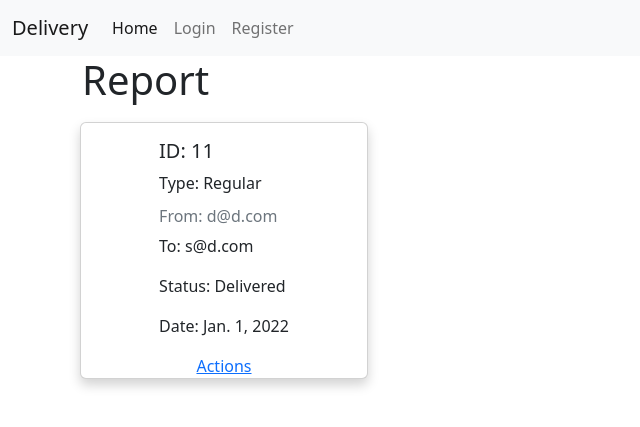
After one commit to Ziyadaj/Delivery, a Django app: page /report/1 in a window 1280 px wide. The commit adds this page. Shown: the top 427 px of the page, without its empty margins (0-640 px from the left). Run offline with Django 4.2, Linux system fonts and the light colour scheme; data comes from the database, SQL or seed files in the repository; parts of the project's set-up code (start-up, migrations or seed data) failed here and were passed over.

Commit message:
Report, traceback and other changes

```diff
--- a/Delivery/admin.py
+++ b/Delivery/admin.py
@@ -1,5 +1,5 @@
 from django.contrib import admin
-from .models import User, Package, RetailCenter, TransportedBy, TransportationEvent, Location, Truck, Plane, Airport, Customer
+from .models import User, Package, RetailCenter, TransportedBy, TransportationEvent, Location, Truck, Plane, Airport
 
 # Register your models here.
 admin.site.register(User)
@@ -11,4 +11,3 @@ admin.site.register(Location)
 admin.site.register(Truck)
 admin.site.register(Plane)
 admin.site.register(Airport)
-admin.site.register(Customer)
--- a/Delivery/static/Delivery/javascript.js
+++ b/Delivery/static/Delivery/javascript.js
@@ -21,7 +21,7 @@ function deleteUser(id) {
         $(document).ready(function () {
             $.ajax({
                 method: 'POST',
-                url: `user/delete/${id}`,
+                url: `/deleteuser/${id}`,
                 success: function (data) {
                     //this gets called when server returns an OK response
                     alert("it worked!");
@@ -89,3 +89,11 @@ function collapse() {
         y.style.display = "none";
     }
 }
+function collapseUser() {
+    var x = document.getElementById("form-collapse");
+    if (x.style.display === "none") {
+        x.style.display = "block";
+    } else {
+        x.style.display = "none";
+    }
+}
--- a/Delivery/templates/Delivery/index.html
+++ b/Delivery/templates/Delivery/index.html
@@ -21,23 +21,10 @@
                 }
             }
         </script>
+        {% block scripts %}
+        {% endblock %}
     </head>
     <body>
-      {% if messages %}
-        <ul class="messages">
-            {% for message in messages %}
-                {% if message.tags == 'success' %}
-                    <div class="alert alert-success" role="alert">
-                        {{ message }}
-                    </div>
-                {% elif message.tags == 'error' %}
-                    <div class="alert alert-danger" role="alert">
-                        {{ message }}
-                    </div>
-                {% endif %}
-            {% endfor %}
-        </ul>
-      {% endif %}
         <nav class="navbar navbar-expand-lg bg-light">
             <div class="container-fluid">
               <a class="navbar-brand" href="#">Delivery</a>
@@ -50,7 +37,7 @@
                     <a class="nav-link active" aria-current="page" href="{% url 'index' %}">Home</a>
                   </li>
                   {% if user.is_authenticated %}
-                    {% if user.is_staff %}
+                    {% if request.user.is_staff %}
                     <li class="nav-item">
                         <a class="nav-link" href="{% url 'packages' %}">Packages</a>
                     </li>
--- a/Delivery/templates/Delivery/package.html
+++ b/Delivery/templates/Delivery/package.html
@@ -34,12 +34,12 @@
         <button class="btn btn-success" onclick="collapse()">Update</button>
     </div>
     <div style="display: none;" id="collapse">
-        <!-- delete -->
         <h1>Update</h1>
         <form method="post">
             {% csrf_token %}
             <h2>Package</h2>
             {{form1}}
+
             <br>
             <h2>Location</h2>
             {{form2}}
--- /dev/null
+++ b/Delivery/templates/Delivery/report.html
@@ -0,0 +1,112 @@
+{% extends "Delivery/index.html" %}
+{% load static %}
+{% block body %}
+{% if messages %}
+    <ul class="messages">
+        {% for message in messages %}
+            {% if message.tags == 'success' %}
+                <div class="alert alert-success" role="alert">
+                    {{ message }}
+                </div>
+            {% elif message.tags == 'error' %}
+                <div class="alert alert-danger" role="alert">
+                    {{ message }}
+                </div>
+            {% endif %}
+        {% endfor %}
+    </ul>
+{% endif %}
+<div class="container">
+    <div class="row">
+        {% if id == 2 %}
+        <div>
+            <h1>Report for packages</h1>
+        </div>
+        <div class="col-sm-6">
+            <form id="form2" action="" method="post">
+                {% csrf_token %}
+                {{form.start_date}}
+                {{form.end_date}}
+                {{form.status}}
+                <br>
+                <input type="hidden" name="form_type" value="form2">
+                <button name="get" type="submit" class="btn btn-primary">Get report</button>
+            </form>
+        </div>
+        {% elif id == 3 %}
+        <div>
+            <h1>Report for packages</h1>
+        </div>
+        <div class="col-sm-6">
+            <form id="form3" action="" method="post">
+                {% csrf_token %}
+                {{form.start_date}}
+                {{form.end_date}}
+                {{form.category}}
+                <br>
+                <input type="hidden" name="form_type" value="form3">
+
+                <button name="get" type="submit" class="btn btn-primary">Get report</button>
+            </form>
+        </div>
+        {% elif id == 4 %}
+        <div>
+            <h1>Report for packages</h1>
+        </div>
+        <div class="col-sm-6">
+            <form id="form4" action="" method="post">
+                {% csrf_token %}
+                {{form.category}}
+                {{form.status}}
+                {{form.location}}
+                <br>
+                <input type="hidden" name="form_type" value="form4">
+                <button name="get" type="submit" class="btn btn-primary">Get report</button>
+            </form>
+        </div>
+        {% elif id == 5 %}
+        <div>
+            <h1>Report for packages</h1>
+        </div>
+        <div class="col-sm-6">
+            <form id="form5" action="" method="post">
+                {% csrf_token %}
+                {{form.user}}
+                <br>
+                <input type="hidden" name="form_type" value="form5">
+                <button name="get" type="submit" class="btn btn-primary">Get report</button>
+            </form>
+        </div>
+
+        {% endif %}
+    </div>
+    <div>
+        <h1>Report</h1>
+    </div>
+
+    <div id="report-body">
+
+        {% if packages %}
+        <div class="row">
+        {% for package in packages %}
+            <div class="card" style="width: 18rem; margin: 10px;">
+                <div class="card-body">
+                    <h5 class="card-title">ID: {{package.id}}</h5>
+                    <p class="card-text">Type: {{package.category}}</p>
+                    <h6 class="card-subtitle mb-2 text-muted">From: {{package.user}}</h6>
+                    <p class="card-text">To: {{package.recipient}}</p>
+                    <p class="card-text">Status: {{package.status}}</p>
+                    <p class="card-text">Date: {{package.final_delivery_date}}</p>
+                </div>
+                <a href="{% url 'package' package.id %}">Actions</a>
+            </div>
+            {% endfor %}
+        </div>
+        {% else %}
+            <p>No packages found</p>
+        {% endif %}
+
+    </div>
+</div>
+
+{% endblock %}
--- a/Delivery/templates/Delivery/user.html
+++ b/Delivery/templates/Delivery/user.html
@@ -6,17 +6,17 @@
     <div>
         <h1>User</h1>
     </div>
-    {% if user.is_staff %}
+    {% if request.user.is_staff %}
         <div class="card" style="width: 18rem; margin: 10px;">
             <div class="card-body">
                 <h5 class="card-title">{{user.id}}</h5>
                 <h6 class="card-subtitle mb-2 text-muted">{{user.username}}</h6>
                 <p class="card-text">{{user.email}}</p>
             </div>
-            <button style="margin-bottom: 10px;" class="btn btn-primary" onclick="Collapse('form{{user.id}}')">Edit</button>
+            <button style="margin-bottom: 10px;" class="btn btn-primary" onclick="collapseUser()">Edit</button>
 
             <button class="btn btn-danger" onclick="deleteUser('{{user.id}}')">Delete</button>
-            <form id="form{{user.id}}" action="" method="post" style="display: none;">
+            <form id="form-collapse" action="" method="post" style="display: none;">
                 {% csrf_token %}
                 {{form}}
                 <br>
--- a/Delivery/urls.py
+++ b/Delivery/urls.py
@@ -13,12 +13,15 @@ urlpatterns = [
     path("users", views.users, name="users"),
     path("user/<int:id>", views.user, name="user"),
     path("reports", views.reports, name="reports"),
+    path("report/<int:id>", views.report, name="report"),
     path("send_package", views.send_package, name="send_package"),
+    path("trace/<int:id>", views.trace, name="trace"),
 
     # jQuery Routes
     path("delete/<int:id>", views.delete, name="delete"),
-    path("user/delete/<int:id>", views.delete, name="delete"),
+    path("deleteuser/<int:id>", views.user_delete, name="delete"),
     path("pay/<int:id>", views.payment, name="pay"),
+    path("report/<int:id>", views.report, name="report"),
 
     #API Routes
     path("send_email", views.send_email, name="send_email"),
--- a/Delivery/views.py
+++ b/Delivery/views.py
@@ -8,7 +8,7 @@ from django.contrib.auth.decorators import login_required
 from django.views.decorators.csrf import csrf_exempt
 from django.http import HttpResponse, HttpResponseRedirect
 from django.shortcuts import render
-from .models import User, Package, RetailCenter, TransportationEvent, Location, Truck, Plane, Airport, Customer, TransportedBy, Warehouse
+from .models import User, Package, RetailCenter, TransportationEvent, Location, Truck, Plane, Airport, TransportedBy, Warehouse
 from django.contrib.admin.views.decorators import staff_member_required
 from django.contrib import messages
 from django.core.mail import send_mail,BadHeaderError
@@ -25,31 +25,32 @@ class PackageForm(forms.ModelForm):
         fields = ['recipient','weight', 'destination', 'dimensions', 'insurance_amount', 'status', 'category', 'value', 'final_delivery_date']
         widgets = {
             'recipient': forms.Select(choices=[(user, user) for user in User.objects.all()], attrs={'class': 'form-control'}),
-            'weight': forms.NumberInput(attrs={'class': 'form-control'}),
-            'destination': forms.TextInput(attrs={'class': 'form-control'}),
+            'weight': forms.NumberInput(attrs={'class': 'form-control', 'placeholder': 'in kilograms'}),
+            'destination': forms.TextInput(attrs={'class': 'form-control', 'placeholder': 'Riyadh, Jeddah, etc...'}),
             'dimensions': forms.Select(choices=[(dimension, dimension) for dimension in dimensions], attrs={'class': 'form-control'}),
-            'insurance_amount': forms.NumberInput(attrs={'class': 'form-control'}),
+            'insurance_amount': forms.NumberInput(attrs={'class': 'form-control', 'placeholder': 'in dollars'}),
             'status': forms.Select(choices=[(status, status) for status in status], attrs={'class': 'form-control'}),
             'category': forms.Select(choices=[(category, category) for category in categories], attrs={'class': 'form-control'}),
-            'value': forms.NumberInput(attrs={'class': 'form-control'}),
-            'final_delivery_date': forms.DateInput(attrs={'class': 'form-control'}),
+            'value': forms.NumberInput(attrs={'class': 'form-control', 'placeholder': 'in dollars'}),
+            'final_delivery_date': forms.DateInput(attrs={'class': 'form-control' , 'placeholder': 'M/DD/YYYY'}),
         }
 class LocationForm(forms.ModelForm):
     class Meta:
         model = Location
         fields = ['city']
         widgets = {
-            'city': forms.TextInput(attrs={'class': 'form-control'}),
+            'city': forms.TextInput(attrs={'class': 'form-control', 'placeholder': 'Riyadh, Jeddah, etc...'}),
         }
 class LocationTypeForm(forms.Form):
     type = forms.ChoiceField(choices=[(type, type) for type in loc_type])
+    identifier = forms.CharField(max_length=100, widget=forms.TextInput(attrs={'class': 'form-control', 'placeholder': 'Enter the identifier ex. truck number, airport code, etc...'}))
 class TransportationEventForm(forms.ModelForm):
     class Meta:
         model = TransportationEvent
-        fields = ['type', 'delivery_route']
+        fields = ['event_type', 'delivery_route']
         widgets = {
-            'type': forms.Select(choices=[(type, type) for type in event_type], attrs={'class': 'form-control'}),
-            'delivery_route': forms.TextInput(attrs={'class': 'form-control'}),
+            'event_type': forms.Select(choices=[(event_type, event_type) for event_type in event_type], attrs={'class': 'form-control'}),
+            'delivery_route': forms.TextInput(attrs={'class': 'form-control', 'placeholder': 'Enter the route, ie: Chicago to New York'}),
         }
 
 class RetailCenterForm(forms.ModelForm):
@@ -58,7 +59,7 @@ class RetailCenterForm(forms.ModelForm):
         fields = ['address', 'type']
         widgets = {
             'type': forms.Select(choices=[(type, type) for type in ['Retail', 'Distribution']], attrs={'class': 'form-control'}),
-            'address': forms.TextInput(attrs={'class': 'form-control'}),
+            'address': forms.TextInput(attrs={'class': 'form-control', 'placeholder': 'Enter the address, ie: 123 Main St.'}),
         }
 class UserForm(forms.ModelForm):
     class Meta:
@@ -73,12 +74,18 @@ class UserForm(forms.ModelForm):
         }
 
 class ReportForm(forms.Form):
-    start_date = forms.DateField(widget=forms.DateInput(attrs={'class': 'form-control'}))
-    end_date = forms.DateField(widget=forms.DateInput(attrs={'class': 'form-control'}))
-    status = forms.ChoiceField(choices=[(status, status) for status in status], widget=forms.Select(attrs={'class': 'form-control'}))
-    category = forms.ChoiceField(choices=[(category, category) for category in categories], widget=forms.Select(attrs={'class': 'form-control'}))
+    start_date = forms.DateField(required=False,widget=forms.DateInput(attrs={'class': 'form-control' , 'placeholder': 'M/DD/YYYY'}))
+    end_date = forms.DateField(required=False, widget=forms.DateInput(attrs={'class': 'form-control' , 'placeholder': 'M/DD/YYYY'}))
+    status = forms.ChoiceField(choices=[(status, status) for status in status], required=False, widget=forms.Select(attrs={'class': 'form-control'}))
+    category = forms.ChoiceField(choices=[(category, category) for category in categories], required=False, widget=forms.Select(attrs={'class': 'form-control'}))
+    user = forms.ChoiceField(choices=[(user, user) for user in User.objects.all()], required=False, widget=forms.Select(attrs={'class': 'form-control'}))
+    location = forms.ChoiceField(choices=[(location.city, location.city) for location in Location.objects.all()], required=False, widget=forms.Select(attrs={'class': 'form-control'}))
+
+
 
 def index(request):
+    if request.method == "POST":
+        send_email(request)
     return render(request, 'Delivery/index.html')
 
 #Adminstration/Employee functions
@@ -91,12 +98,13 @@ def packages(request):
         packages = Package.objects.filter(user_id=request.user.id)
         #get received package for user by recipient name
         package = Package.objects.filter(recipient=request.user.username)
+        print(package)
         return render(request, "Delivery/packages.html", {
             "packages": packages,
             "package": package,
             "isCustomer": True,
-            "empty": not packages.exists(),
-            "delivered": packages.filter(status="Delivered").exists(),
+            "emptyID": not packages.exists(),
+            "emptyName": not package.exists(),
         })
 
     packages = Package.objects.all()
@@ -124,36 +132,36 @@ def package(request, id):
     form1 = PackageForm(request.POST or None, instance=package)
     form2 = LocationForm(request.POST)
     form3 = LocationTypeForm(request.POST)
-    # form4 = RetailCenterForm(request.POST)
     form4 = TransportationEventForm(request.POST)
-    if form1.is_valid() and form2.is_valid() and form3.is_valid() and form4.is_valid():
-        form1.save()
-        #create location
-        form2.save()
-        #create package
-        package = form1.save(commit=False)
-        package.save()
-        #create transportation event
-        form4.save()
-        #create retail center
-        # form4.save()
-        #create location type
-        location_type = form3.save(commit=False)
-        if (location_type.type == 'Plane'):
-            plane = Plane.objects.create(flight_number="", location=Location.objects.get(city=form2.cleaned_data['city']))
-            plane.save()
-        elif (location_type.type == 'Truck'):
-            truck = Truck.objects.create(truck_number=1, location=Location.objects.get(city=form2.cleaned_data['city']))
-            truck.save()
-        elif (location_type.type == 'Airport'):
-            airport = Airport.objects.create(airport_code="",address=form2.cleaned_data['city'])
-            airport.save()
-        elif (location_type.type == 'Warehouse'):
-            warehouse = Warehouse.objects.create(warehouse_address="",address=form2.cleaned_data['city'])
-            warehouse.save()
-        location_type.save()
-        messages.success(request, 'Package updated successfully')
-        return HttpResponseRedirect(reverse("packages"))
+    if request.method == "POST":
+        if form1.is_valid() and form2.is_valid() and form3.is_valid() and form4.is_valid():
+            form1.save()
+            #create location
+            loc = form2.save(commit=False)
+            loc.package = package
+            loc.save()
+            #create transportation event
+            form4.save()
+            #TransportedBy
+            TransportedBy.objects.create(schedule_number=form4.save(), package_number=package)
+            #create location type
+            location_type = form3.cleaned_data['type']
+            if (location_type == 'Plane'):
+                plane = Plane.objects.create(flight_number=form3.cleaned_data['identifier'], location=Location.objects.get(city=form2.cleaned_data['city']))
+
+                plane.save()
+            elif (location_type == 'Truck'):
+                truck = Truck.objects.create(truck_number=form3.cleaned_data['identifier'], location=Location.objects.get(city=form2.cleaned_data['city']))
+                truck.save()
+            elif (location_type == 'Airport'):
+                airport = Airport.objects.create(airport_code=form3.cleaned_data['identifier'], location = Location.objects.get(city=form2.cleaned_data['city']))
+                airport.save()
+            elif (location_type == 'Warehouse'):
+                warehouse = Warehouse.objects.create(warehouse_address=form3.cleaned_data['identifier'], location = Location.objects.get(city=form2.cleaned_data['city']))
+                warehouse.save()
+            messages.success(request, 'Package updated successfully')
+            return HttpResponseRedirect(reverse("packages"))
+
     return render(request, "Delivery/package.html", {
         "package": package,
         "form1": PackageForm(instance=package),
@@ -170,13 +178,18 @@ def delete(request, id):
         package = Package.objects.get(pk=id)
         package.delete()
         messages.success(request, 'Package deleted successfully')
+    return HttpResponseRedirect(reverse("packages"))
 
-    elif (User.objects.filter(pk=id).exists()):
+@login_required
+@staff_member_required
+@csrf_exempt
+def user_delete(request, id):
+    # delete either a package or a user
+    if (User.objects.filter(pk=id).exists()):
         user = User.objects.get(pk=id)
         user.delete()
         messages.success(request, 'User deleted successfully')
-
-    return HttpResponseRedirect(reverse("packages"))
+    return HttpResponseRedirect(reverse("users"))
 
 #add/remove/edit user
 
@@ -232,21 +245,35 @@ def send_email(request):
         return HttpResponse('Make sure all fields are entered and valid.')
 
 def reports(request):
-    packages = Package.objects.all()
-    #querys
-    #List all lost/delayed/delivered packages between two dates
-    packages = Package.objects.filter(status='delivered', final_delivery_date__range=['2020-01-01', '2020-12-31'])
-    #List the total number of package types (Regular, Fragile, Liquid, Chemical ) that have been sent between two dates.
-    packages = Package.objects.filter(category='Regular', final_delivery_date__range=['2020-01-01', '2020-12-31'])
-    #Package Delivery Tracking based on categories, locations and status. For example, list all fragile packages currently in transit at Riyadh.
-    packages = Package.objects.filter(category='Fragile', status='in transit', location=1)
-    #List all packages information either sent or received by a particular customer.
-    # packages = Package.objects.filter(user_id=1)
-    return render(request, 'Delivery/reports.html', {'packages': packages})
+    return render(request, 'Delivery/reports.html')
+
+def report(request, id):
+    form = ReportForm(request.POST)
+    packages = None
+    if (id==1):
+        packages = Package.objects.filter(pay = True)
+    if request.method == "POST" and form.is_valid():
+        if request.POST.get('form_type') == 'form2':
+            packages = Package.objects.filter(status=form.cleaned_data['status'], final_delivery_date__range=[form.cleaned_data['start_date'], form.cleaned_data['end_date']])
+        elif request.POST.get('form_type') == 'form3':
+            packages = Package.objects.filter(category=form.cleaned_data['category'], final_delivery_date__range=[form.cleaned_data['start_date'], form.cleaned_data['end_date']])
+        elif request.POST.get('form_type') == 'form4':
+            packages = Package.objects.filter(category=form.cleaned_data['category'], status=form.cleaned_data['status'], location__city=form.cleaned_data['location'])
+        elif request.POST.get('form_type') == 'form5':
+            user = User.objects.get(username=form.cleaned_data['user'])
+            packages = Package.objects.filter(user_id=user.id)
+
+        messages.success(request, 'Report generated successfully')
+        return render(request, 'Delivery/report.html', {'packages': packages, 'form': form})
+    return render(request, 'Delivery/report.html', {'packages':packages,'form': form, 'id': id})
+
 
 # Trace back packages
-def trace(request):
-    return render(request, 'Delivery/trace.html')
+def trace(request, id):
+    #get history of status of package
+    package = Package.objects.get(pk=id)
+    history = package.history.all()
+    return render(request, 'Delivery/trace.html', {'history': history})
 
 # Customer functions
 
@@ -283,6 +310,7 @@ def payment(request, id):
     #and update package status
     package = Package.objects.get(pk=id)
     package.status = 'Delivered'
+    package.pay = True
     package.save()
     return HttpResponseRedirect(reverse("packages"))
 
```
Also changed, not shown: Delivery/models.py (+7 -7 lines), Delivery/templates/Delivery/packages.html (+9 -8 lines), Delivery/templates/Delivery/reports.html (+16 -10 lines), Delivery/templates/Delivery/trace.html (added, +52 -0 lines), Delivery/migrations/0007_delete_customer_and_more.py (added), Delivery/migrations/0008_alter_transportationevent_type.py (added), Delivery/migrations/0009_rename_type_transportationevent_event_type.py (added), Delivery/migrations/0010_alter_location_package.py (added), Delivery/migrations/0011_historicalpackage.py (added), db.sqlite3.
